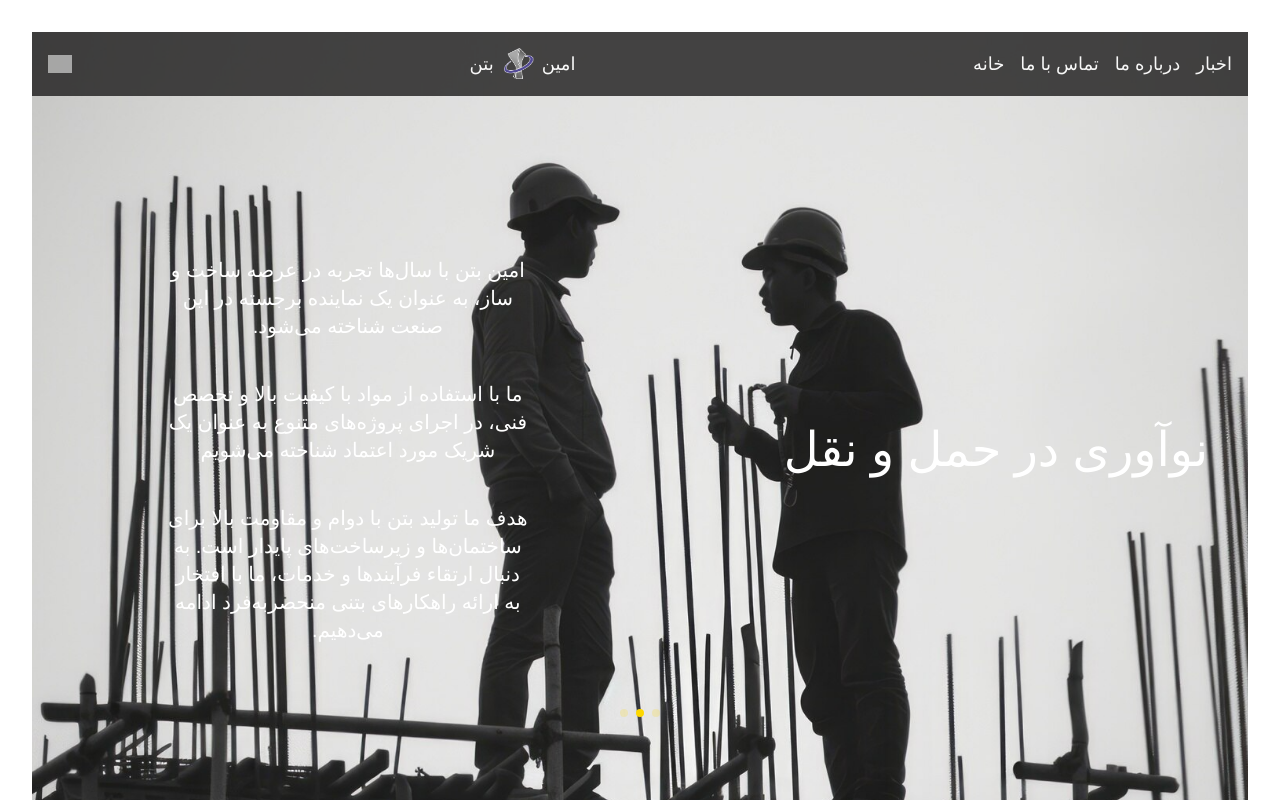
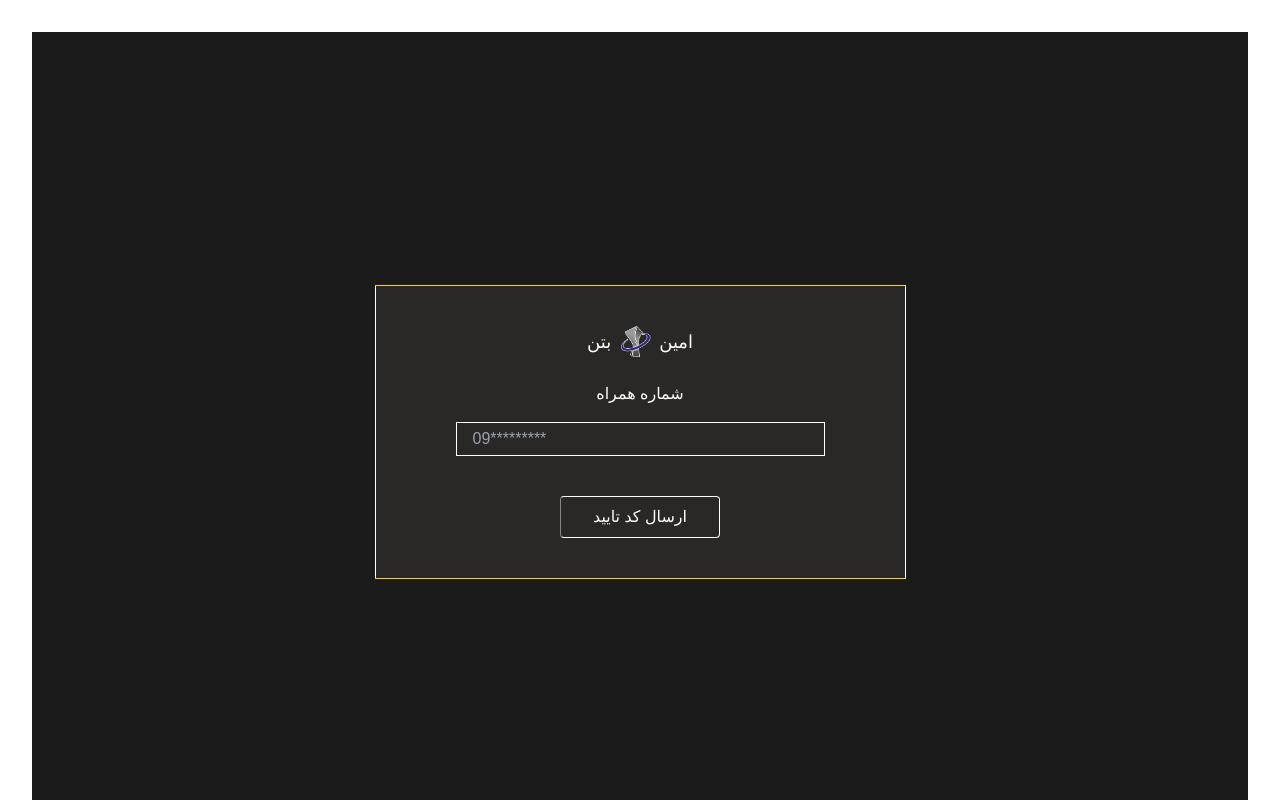
Before and after one commit to elham-qolizade/amin-beton, a React (Vite) app: page /LoginForm in a window 1280 px wide. Shown: the top 800 px of the page. Built offline with nearby package versions, Linux system fonts and the light colour scheme; grey boxes are pictures that could not be loaded.

Commit message:
add login api

```diff
--- a/package.json
+++ b/package.json
@@ -10,9 +10,13 @@
     "preview": "vite preview"
   },
   "dependencies": {
+    "axios": "^1.7.9",
+    "formik": "^2.4.6",
     "react": "^18.3.1",
     "react-dom": "^18.3.1",
-    "swiper": "^11.2.1"
+    "react-router-dom": "^7.1.3",
+    "swiper": "^11.2.1",
+    "yup": "^1.6.1"
   },
   "devDependencies": {
     "@eslint/js": "^9.17.0",
--- a/src/App.jsx
+++ b/src/App.jsx
@@ -1,10 +1,16 @@
 import "./App.css";
+import LoginForm from "./features/auth/LoginForm";
 import Home from "./pages/Home";
-
+import { BrowserRouter as Router, Route, Routes } from "react-router-dom";
 function App() {
   return (
     <>
-      <Home />
+      <Router>
+        <Routes>
+          <Route path="/LoginForm" element={<LoginForm />} />
+          <Route path="/" element={<Home />} />
+        </Routes>
+      </Router>
     </>
   );
 }
--- /dev/null
+++ b/src/features/auth/LoginForm.jsx
@@ -0,0 +1,151 @@
+import React, { useRef, useEffect, useState } from "react";
+import { useFormik } from "formik";
+import * as Yup from "yup";
+import Input from "../../ui/Input";
+import Button from "../../ui/Button";
+import logo from "../../assets/images/84c17d4db54552e3ecc58781c8cefc7a.png";
+import axios from "axios";
+
+const LoginForm = () => {
+  const inputRefs = useRef([]);
+  const [userData, setUserData] = useState(null);
+
+  const formik = useFormik({
+    initialValues: {
+      phoneNumber: "",
+      verificationCode: ["", "", "", "", "", ""],
+      step: 1,
+    },
+    validationSchema: Yup.object({
+      phoneNumber: Yup.string()
+        .matches(/^[0-9]{11}$/, "شماره تلفن باید ۱۱ رقمی باشد")
+        .required("لطفاً شماره تلفن را وارد کنید"),
+      verificationCode: Yup.array()
+        .of(Yup.string().length(1, "کد تایید باید یک رقم باشد"))
+        .required("لطفاً کد تایید را وارد کنید")
+        .test("is-valid", "کد تایید باید ۶ رقم باشد", (value) =>
+          value.every((v) => v !== "")
+        ),
+    }),
+    onSubmit: async (values) => {
+      try {
+        if (values.step === 1) {
+          await axios.post(
+            "https://amin-beton-back.chbk.app/users/request_otp",
+            {
+              phone: values.phoneNumber,
+            }
+          );
+          alert("کد تأیید ارسال شد!");
+          formik.setFieldValue("step", 2);
+        } else {
+          const response = await axios.post(
+            "https://amin-beton-back.chbk.app/users/users_login",
+            {
+              phone: values.phoneNumber,
+              otp: values.verificationCode.join(""),
+            }
+          );
+          alert("ورود موفقیت‌آمیز");
+
+          const userResponse = await axios.get(
+            "https://amin-beton-back.chbk.app/users/me",
+            {
+              headers: { Authorization: `Bearer ${response.data.token}` },
+            }
+          );
+          setUserData(userResponse.data);
+        }
+      } catch (error) {
+        console.error("Error:", error);
+        alert("مشکلی پیش آمده است. لطفاً دوباره تلاش کنید.");
+      }
+    },
+  });
+
+  return (
+    <div className="flex items-center justify-center min-h-screen bg-Eerie-Black">
+      <form
+        onSubmit={formik.handleSubmit}
+        className="flex flex-col items-center gap-6 px-20 py-10 text-center text-white border border-y-School-Bus bg-Bokara-Grey"
+      >
+        <div className="flex flex-row items-center gap-2 text-center text-white">
+          <span className="text-lg font-medium">امین</span>
+          <img className="w-8 h-8" src={logo} alt="Company Logo" />
+          <span className="text-lg font-medium">بتن</span>
+        </div>
+
+        {formik.values.step === 1 ? (
+          <div className="mb-4">
+            <label htmlFor="phoneNumber" className="block mb-2 text-center">
+              شماره همراه
+            </label>
+            <Input
+              type="text"
+              id="phoneNumber"
+              name="phoneNumber"
+              placeholder="*********09"
+              value={formik.values.phoneNumber}
+              onChange={formik.handleChange}
+              className="mt-2 pr-36"
+            />
+            {formik.errors.phoneNumber && formik.touched.phoneNumber && (
+              <div className="text-red-500">{formik.errors.phoneNumber}</div>
+            )}
+          </div>
+        ) : (
+          <div className="mb-4">
+            <label
+              htmlFor="verification-code"
+              className="block mb-2 text-center"
+            >
+              کد تایید
+            </label>
+            <div className="flex justify-center gap-2 px-24">
+              {formik.values.verificationCode.map((value, index) => (
+                <Input
+                  key={index}
+                  id={`code-input-${index}`}
+                  ref={(el) => (inputRefs.current[index] = el)}
+                  type="text"
+                  maxLength="1"
+                  value={value}
+                  onChange={(e) =>
+                    formik.setFieldValue(
+                      `verificationCode[${index}]`,
+                      e.target.value
+                    )
+                  }
+                  className="h-12 text-2xl text-center bg-transparent border-2 border-gray-400 rounded-md "
+                />
+              ))}
+            </div>
+            {formik.errors.verificationCode &&
+              formik.touched.verificationCode && (
+                <div className="text-red-500">
+                  {formik.errors.verificationCode}
+                </div>
+              )}
+          </div>
+        )}
+
+        <Button
+          type="submit"
+          className="px-8 py-2 text-white bg-yellow-500 rounded hover:bg-yellow-600"
+        >
+          {formik.values.step === 1 ? "ارسال کد تایید" : "تایید کد"}
+        </Button>
+
+        {userData && (
+          <div className="p-4 mt-4 text-white border border-white">
+            <h3>اطلاعات کاربر:</h3>
+            <p>نام: {userData.name}</p>
+            <p>تلفن: {userData.phone}</p>
+          </div>
+        )}
+      </form>
+    </div>
+  );
+};
+
+export default LoginForm;
--- /dev/null
+++ b/src/ui/Button.jsx
@@ -0,0 +1,15 @@
+import React from "react";
+
+const Button = ({ onClick, children, className, type = "button" }) => {
+  return (
+    <button
+      type={type} // نوع دکمه را از prop می‌گیریم (پیش‌فرض "button" است)
+      onClick={onClick}
+      className={`py-2 bg-Bokara-Grey text-Looking-Glass border border-l-Looking-Glass hover:bg-School-Bus focus:outline-none focus:ring-2 focus:ring-School-Bus ${className}`}
+    >
+      {children}
+    </button>
+  );
+};
+
+export default Button;
--- a/src/ui/HeadingNav.jsx
+++ b/src/ui/HeadingNav.jsx
@@ -1,6 +1,12 @@
 import logo from "../assets//images/84c17d4db54552e3ecc58781c8cefc7a.png";
+import { useNavigate } from "react-router-dom";
 
 function HeaderNav() {
+  const navigate = useNavigate();
+
+  const handleUserClick = () => {
+    navigate("/LoginForm");
+  };
   return (
     <div className="bg-Eerie-Black opacity-80">
       <div className="container flex flex-row items-center justify-between px-4 py-4">
@@ -22,6 +28,8 @@ function HeaderNav() {
             height="24"
             src="https://img.icons8.com/material-rounded/24/FFFFFF/user-male-circle.png"
             alt="User Profile Icon"
+            className="cursor-pointer"
+            onClick={handleUserClick}
           />
         </div>
       </div>
--- /dev/null
+++ b/src/ui/Input.jsx
@@ -0,0 +1,28 @@
+import React from "react";
+
+const Input = ({
+  type,
+  placeholder,
+  value,
+  onChange,
+  className,
+  id,
+  name,
+  maxLength,
+}) => {
+  return (
+    <input
+      type={type}
+      id={id} // اضافه کردن id به ورودی
+      name={name} // اضافه کردن name به ورودی
+      placeholder={placeholder}
+      value={value}
+      onChange={onChange}
+      maxLength={maxLength}
+      // اضافه کردن maxLength اگر لازم باشد
+      className={`w-full  ltr-input bg-Bokara-Grey p-1 pl-4 text-left border border-white text-white focus:outline-none focus:ring-2 focus:ring-School-Bus ${className}`}
+    />
+  );
+};
+
+export default Input;
--- a/tailwind.config.js
+++ b/tailwind.config.js
@@ -17,6 +17,7 @@ export default {
       'Bokara-Grey':'#292826',
       'School-Bus':' #FDD700',
       'b-gray':'#1F1F1F',
+      'Looking-Glass':'#878584',
     },
   },
   plugins: [],
```
Also changed, not shown: 1 other file (tests, documents, lock files or other folders).
